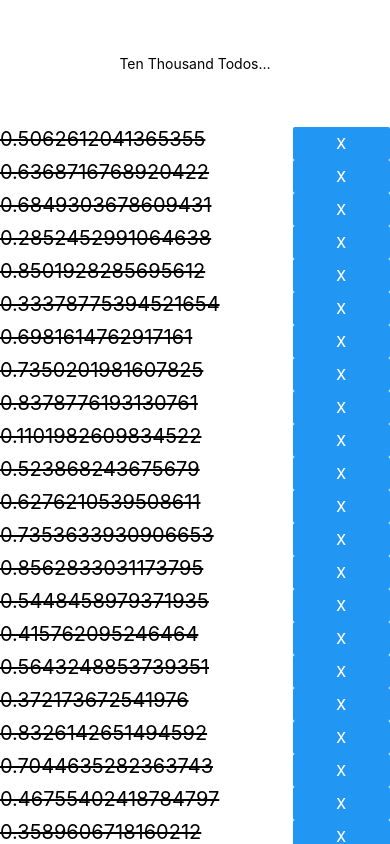
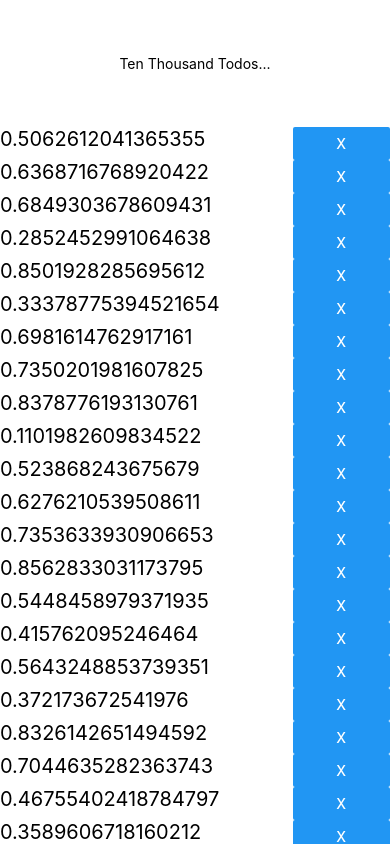
Before and after one commit to topherPedersen/OneMillionTodos, a React Native app: screen / in a window 390 px wide. Built offline with nearby package versions, Linux system fonts and the light colour scheme.

Commit message:
working version of the app which only uses local state now fully functional

```diff
--- a/App.js
+++ b/App.js
@@ -68,8 +68,7 @@ class App extends React.PureComponent {
             data={this.state.bigTodoList}
             renderItem={({ item }) => (
               <Todo
-                todo={item}
-                completed={false} />
+                todo={item} />
             )}
             keyExtractor={ (item, index) => item.toString() }/>
         </View>
--- a/Todo.js
+++ b/Todo.js
@@ -13,6 +13,16 @@ import {
 class Todo extends React.PureComponent {
   constructor(props) {
     super(props);
+    this.state = {
+      completed: false,
+    }
+  }
+
+  toggle() {
+    const toggledState = {
+      completed: !this.state.completed,
+    };
+    this.setState(toggledState);
   }
 
   render() {
@@ -20,11 +30,13 @@ class Todo extends React.PureComponent {
     <View style={{flexDirection: 'row', flex: 100}}>
 
         <View style={{flex: 75}}>
-          <Text style={{fontSize: 20, textDecorationLine: 'line-through'}}>{this.props.todo}</Text>
+          <Text style={{fontSize: 20, textDecorationLine: this.state.completed ? 'line-through' : 'none'}}>{this.props.todo}</Text>
         </View>
 
         <View style={{flex: 25}}>
-          <Button title={ this.props.completed ? "Done!" : "X"}/>
+          <Button
+            title={ this.state.completed ? "Undo" : "X"}
+            onPress={ () => this.toggle() } />
         </View>
 
     </View>
```
